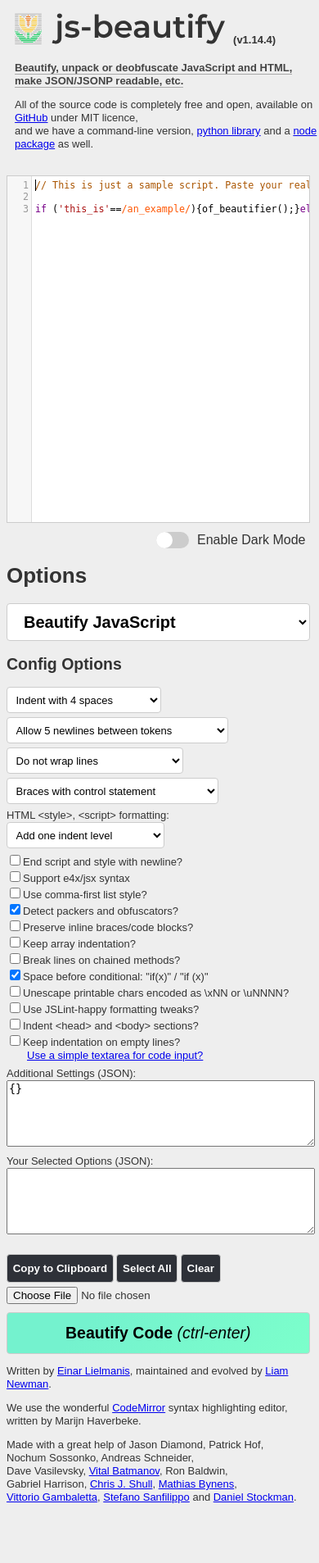
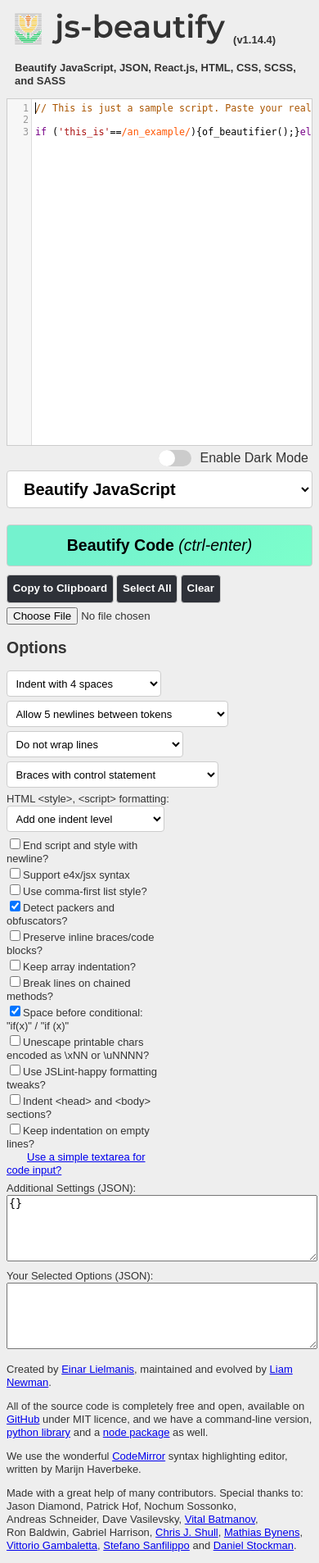
Before and after one commit to beautifier/js-beautify, a PHP site: page / in a window 390 px wide. Shown: the whole page at 82% size. Before the commit the page ends 1834 px from the top, so only its background shows below. Run offline with PHP 8.4, Linux system fonts and the light colour scheme; style sheets or scripts are compiled from the project's sources; some libraries are stand-ins or nearby versions.

Commit message:
Further tweaks to Web UI

```diff
--- a/index.html
+++ b/index.html
@@ -70,14 +70,13 @@
 <body class="container">
 
   <div class="title">
-    <h1 class="logo"><img alt="js-beautify" src="web/banner-light.svg" height="54px" /> <span id="version-number"></span></h1>
+    <h1 class="logo">
+      <img alt="js-beautify" src="web/banner-light.svg" height="54px" />
+      <span id="version-number"></span>
+    </h1>
     <div class="sub-title">
       <p>
-        <a class="self" href="./">Beautify, unpack or deobfuscate JavaScript and HTML, make JSON/JSONP readable, etc.</a>
-      </p>
-      <p>
-        All of the source code is completely free and open, available on <a href="https://github.com/beautify-web/js-beautify">GitHub</a> under MIT licence,
-        <br>and we have a command-line version, <a href="https://pypi.org/project/jsbeautifier/">python library</a> and a <a href="https://npmjs.org/package/js-beautify">node package</a> as well.
+        <strong>Beautify JavaScript, JSON, React.js, HTML, CSS, SCSS, and SASS</strong>
       </p>
     </div>
   </div>
@@ -89,15 +88,22 @@
       </label>
       <span>Enable Dark Mode</span>
     </div>
-    <h1>Options</h1>
     <select name="language" id="language">
       <option value="css">Beautify CSS</option>
       <option value="html">Beautify HTML</option>
       <option value="js">Beautify JavaScript</option>
     </select>
 
-    <h2>Config Options</h2>
+    <div class="buttons-box">
+      <button class="submit"><strong>Beautify Code</strong> <em>(ctrl&#8209;enter)</em></button>
+      <button class="control" type="button" onclick="copyText()"><strong>Copy to Clipboard</strong></button>
+      <button class="control" type="button" onclick="selectAll()"><strong>Select All</strong></button>
+      <button class="control" type="button" onclick="clearAll()"><strong>Clear</strong></button>
+      <input type="file" onchange="changeToFileContent(this)">
+    </div>
+
     <div class="config-options">
+      <h2>Options</h2>
       <div id="options">
 
         <div class="options-select">
@@ -182,32 +188,35 @@
 
         <div>
           <p style="margin:6px 0 0 0">Additional Settings (JSON):</p>
-          <textarea id="additional-options" rows="5" style="width: 100%">{}</textarea>
+          <textarea id="additional-options" rows="5">{}</textarea>
         </div>
         <p id="additional-options-error" hidden style="margin:6px 0 0 0; color:red ">Could Not Parse JSON!</p>
         <p style="margin:6px 0 0 0">Your Selected Options (JSON):</p>
         <div>
-          <textarea readonly id="options-selected" rows="5" style="width: 100%"></textarea>
+          <textarea readonly id="options-selected" rows="5"></textarea>
         </div>
       </div>
     </div>
-    <div class="buttons-box">
-      <button class="control" type="button" onclick="copyText()"><strong>Copy to Clipboard</strong></button>
-      <button class="control" type="button" onclick="selectAll()"><strong>Select All</strong></button>
-      <button class="control" type="button" onclick="clearAll()"><strong>Clear</strong></button>
-      <input type="file" onchange="changeToFileContent(this)">
-      <button class="submit"><strong>Beautify Code</strong> <em>(ctrl-enter)</em></button>
-    </div>
 
     <div class="contributions">
-      <p class="contributor-sep">Written by <a href="https://github.com/einars">Einar Lielmanis</a>, maintained and evolved by <a href="https://github.com/bitwiseman/">Liam Newman</a>.</p>
+      <p class="contributor-sep">Created by <a href="https://github.com/einars">Einar Lielmanis</a>, maintained and evolved by <a href="https://github.com/bitwiseman/">Liam Newman</a>.</p>
+      </p>
+      <p>
+        All of the source code is completely free and open, available on <a href="https://github.com/beautify-web/js-beautify">GitHub</a> under MIT licence,
+        and we have a command-line version, <a href="https://pypi.org/project/jsbeautifier/">python library</a> and a <a href="https://npmjs.org/package/js-beautify">node package</a> as well.
+      </p>
       <p>We use the wonderful <a href="http://codemirror.net">CodeMirror</a> syntax highlighting editor, written by Marijn Haverbeke.</p>
-      <p class="contributors">Made with a great help of Jason&nbsp;Diamond, Patrick&nbsp;Hof, Nochum&nbsp;Sossonko, Andreas&nbsp;Schneider,
-        <br>Dave&nbsp;Vasilevsky,
-        <a href="https://moikrug.ru/vital">Vital&nbsp;Batmanov</a>, Ron&nbsp;Baldwin, Gabriel&nbsp;Harrison,
+      <p class="contributors">Made with a great help of many contributors. Special thanks to:<br>
+        Jason&nbsp;Diamond,
+        Patrick&nbsp;Hof,
+        Nochum&nbsp;Sossonko,
+        Andreas&nbsp;Schneider,
+        Dave&nbsp;Vasilevsky,
+        <a href="https://moikrug.ru/vital">Vital&nbsp;Batmanov</a>,
+        Ron&nbsp;Baldwin,
+        Gabriel&nbsp;Harrison,
         <a href="http://shullian.com">Chris J. Shull</a>,
         <a href="http://mathiasbynens.be/">Mathias Bynens</a>,
-        <br>
         <a href="https://www.vittgam.net/">Vittorio Gambaletta</a>,
         <a href="https://github.com/esseks">Stefano Sanfilippo</a> and
         <a href="https://github.com/evocateur">Daniel Stockman</a>.
--- a/web/common-function.js
+++ b/web/common-function.js
@@ -383,8 +383,7 @@ function switchTheme(themeToggleEvent) {
     $('.CodeMirror').addClass('cm-s-darcula');
     $('body').addClass('dark-mode');
     $('.logo').children('img').attr("src", "web/banner-dark.svg");
-  }
-  else {
+  } else {
     $('.CodeMirror').removeClass('cm-s-darcula');
     $('body').removeClass('dark-mode');
     $('.logo').children('img').attr("src", "web/banner-light.svg");
--- a/web/common-style.css
+++ b/web/common-style.css
@@ -2,6 +2,8 @@ body {
   background: #eee;
   color: #333;
   height: 95vh;
+  margin: 8px;
+  max-width: 100%;
   font: 13px/1.231 arial, sans-serif;
 }
 
@@ -28,11 +30,15 @@ p, select, label, .blurb, a.turn-off-codemirror {
 }
 
 .sub-title {
-  margin-bottom: 30px;
+  margin-bottom: 8px;
 }
 
 .title {
   margin-left: 40px;
+}
+
+textarea {
+  width: 100%;
 }
 
 textarea#source {
@@ -64,7 +70,6 @@ input[type="checkbox"], select, button {
   border: 1px solid #ccc;
   height: 100%;
   font-size: 90%;
-  margin-bottom: 6px;
   background: white;
 }
 
@@ -73,8 +78,9 @@ input[type="checkbox"], select, button {
 }
 
 .container {
+  max-width: 95%;
   display: grid;
-  grid-template-columns: calc(100vw/1.6) calc(100vw/0.9);
+  grid-template-columns: 65% 35%;
   grid-template-rows: 0.2fr 1.8fr;
   gap: 0 14px;
   grid-auto-flow: row;
@@ -113,6 +119,7 @@ select {
 
 .options-checkboxes, .options-select {
   display: inline-table;
+  max-width: 100%;
 }
 
 #language {
@@ -143,14 +150,19 @@ select {
   display: inline-flex;
 }
 
-@media only screen and (max-width: 600px) {
+@media only screen and (max-width: 800px) {
   .container {
+    grid-template-columns: 100%;
     grid-template-areas:
       "title"
       "editor"
       "options";
     grid-template-rows: 0.1fr 1.8fr 0.1fr;
-    width: 100vw;
+    max-width: 100%;
+  }
+
+  .options-checkboxes, .options-select {
+    max-width: 50%;
   }
 
   .title {
@@ -158,7 +170,7 @@ select {
   }
 
   .editor, .title, .options {
-    width: 95vw;
+    max-width: 100%;
   }
 
   .CodeMirror {
@@ -229,11 +241,11 @@ select {
   width: 20px;
 }
 
-input:checked + #theme-toggle-slider {
+input:checked+#theme-toggle-slider {
   background-color: #66bb6a;
 }
 
-input:checked + #theme-toggle-slider:before {
+input:checked+#theme-toggle-slider:before {
   transform: translateX(20px);
 }
 
```
Also changed, not shown: package.json (+6 -6 lines), package-lock.json.
